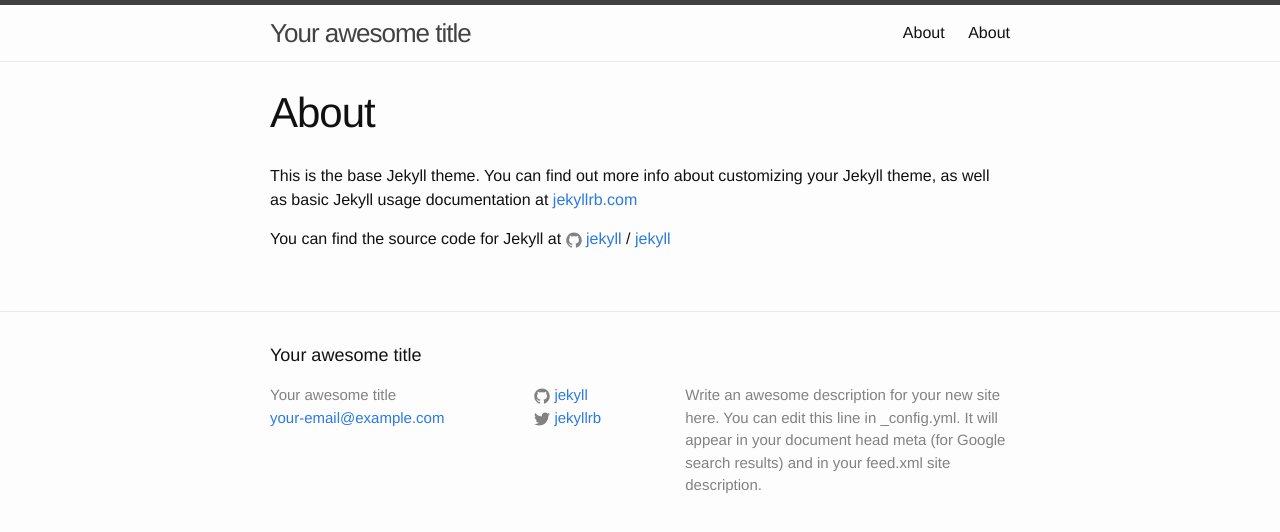
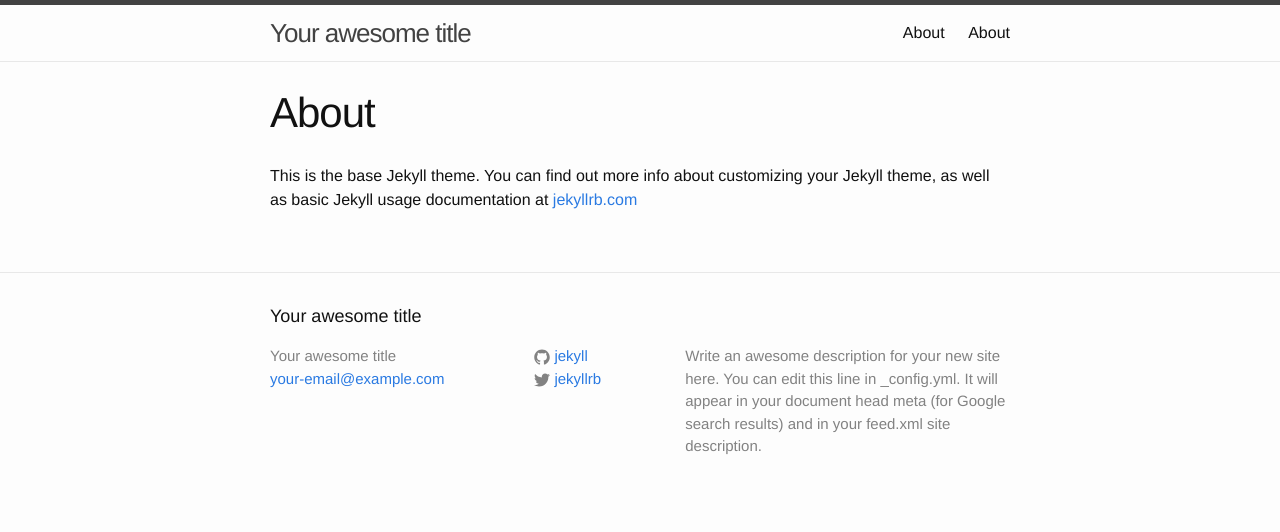
Before and after one commit to sohanir/misesohani, a Jekyll site: the page built from homepage/about.md, in a window 1280 px wide. Shown: the top 532 px of the page. Built offline with Jekyll 4.4.1, drawn with Linux system fonts in a browser that asks for light colours.

Commit message:
remove all includes

```diff
--- a/homepage/about.md
+++ b/homepage/about.md
@@ -5,7 +5,3 @@
 ---
 
 This is the base Jekyll theme. You can find out more info about customizing your Jekyll theme, as well as basic Jekyll usage documentation at [jekyllrb.com](http://jekyllrb.com/)
-
-You can find the source code for Jekyll at
-{% include icon-github.html username="jekyll" %} /
-[jekyll](https://github.com/jekyll/jekyll)
```
